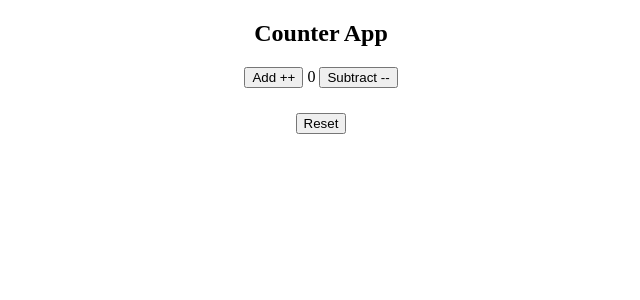
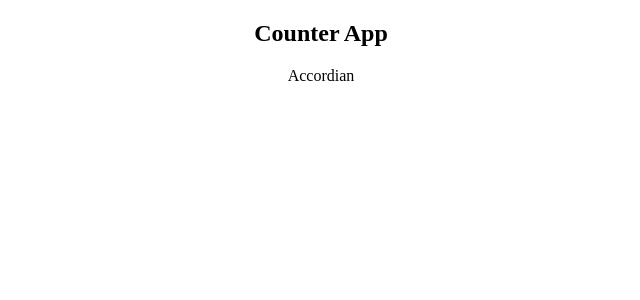
Before and after one commit to sarb001/Frontend-mini, a React (Vite) app: page / in a window 1280 px wide. Shown: the top 300 px of the page, without its empty margins (319-959 px from the left). Built offline with nearby package versions, Linux system fonts and the light colour scheme.

Commit message:
accordian structure created

```diff
--- a/src/App.jsx
+++ b/src/App.jsx
@@ -1,13 +1,13 @@
 import { useState } from 'react'
 import Counter from './Components/Counter'
+import Accordian from './Components/Accordian'
 
 function App() {
-
   return (
     <>
         <div className = "mainapp-container" style = {{textAlign:'center'}} >
            <h2> Counter App  </h2>
-           <Counter />
+            <Accordian />
         </div>
     </>
   )
--- /dev/null
+++ b/src/Components/Accordian.jsx
@@ -0,0 +1,9 @@
+import React from 'react'
+
+const Accordian = () => {
+  return (
+    <div>Accordian</div>
+  )
+}
+
+export default Accordian
--- a/src/Components/Counter.jsx
+++ /dev/null
@@ -1,30 +0,0 @@
-import React, { useState } from 'react'
-
-const Counter = () => {
-
-    const [counter,setcounter] = useState(0);
-
-    const handleinc = () => {
-        setcounter(counter + 1);
-    }
-
-    const handledec = () => {
-        setcounter(counter - 1);
-    }
-
-    const resetall = () => {
-        setcounter(0);
-    }
-  return (
-      <div className="main-counter">
-         <button  onClick = {handleinc}> Add ++ </button>
-           <span> {counter} </span>
-         <button  onClick = {handledec}> Subtract --  </button>
-            <div className="reset-btn" style = {{padding:'2%'}}>
-                <button  onClick = {resetall}> Reset </button>
-            </div>
-      </div>
-  )
-}
-
-export default Counter
```
